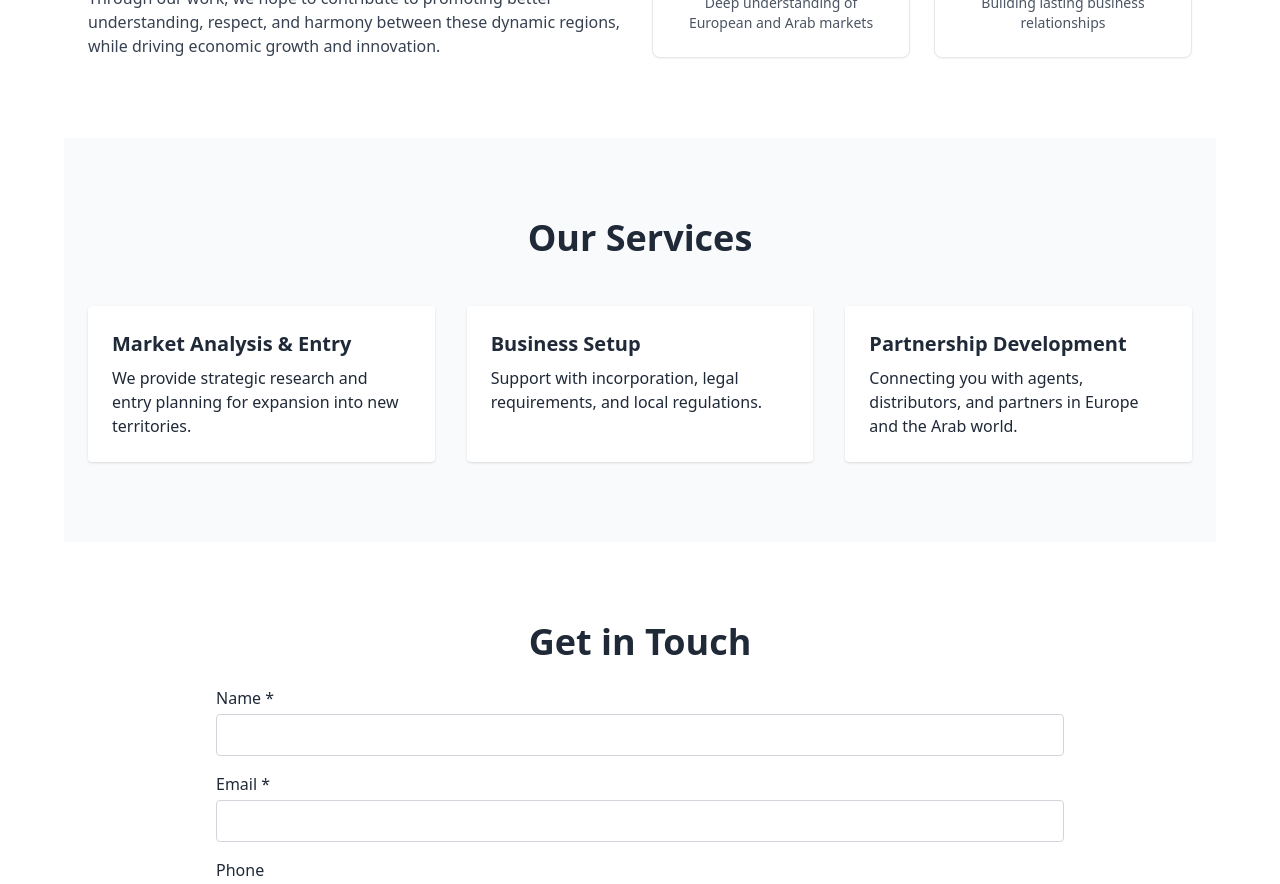
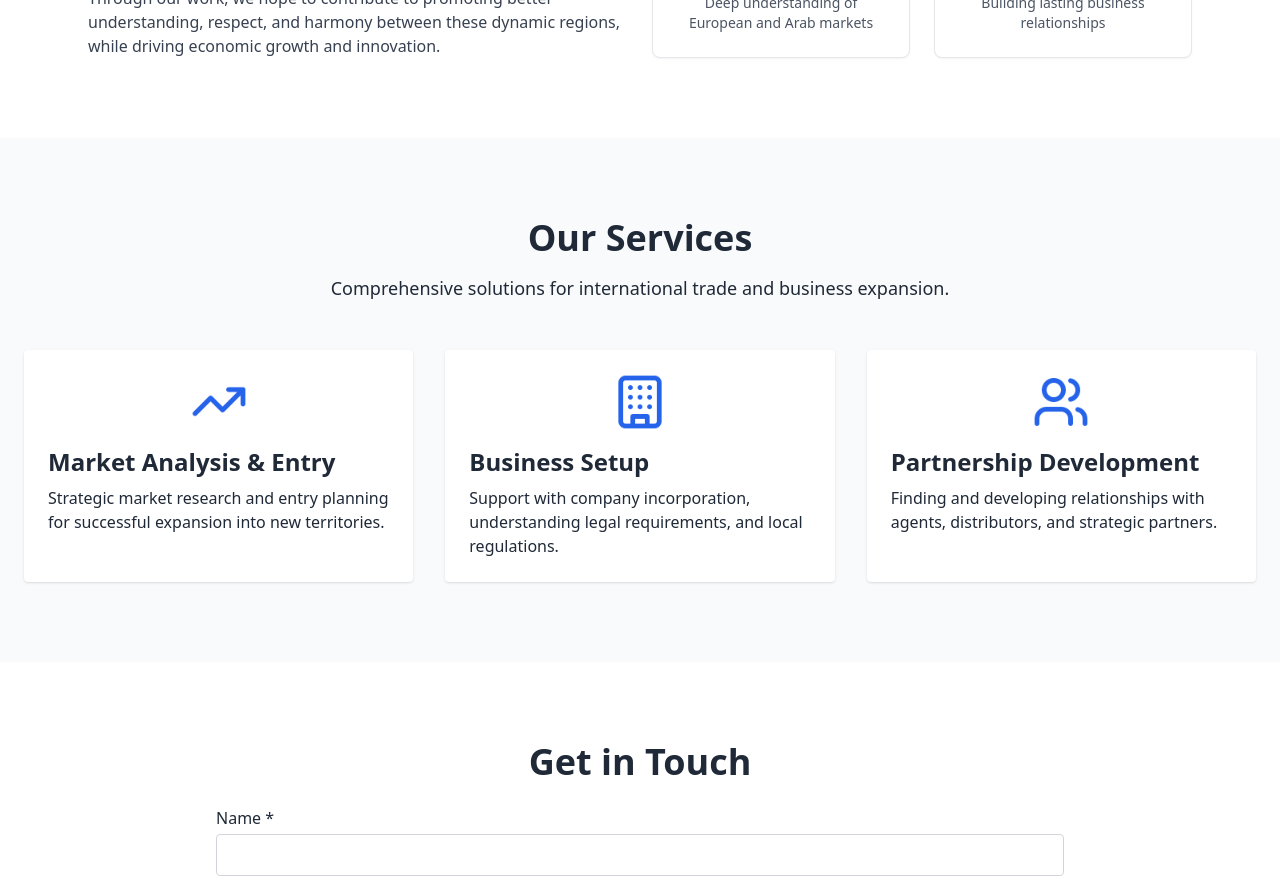
Before and after one commit to ref3at-13/tradeburg, a Next.js app: page / in a window 1280 px wide. Shown: the part 940-1824 px from the top of the page. Built offline with nearby package versions, Linux system fonts and the light colour scheme.

Commit message:
Updating Our Services

```diff
--- a/pages/index.js
+++ b/pages/index.js
@@ -91,20 +91,30 @@ export default function Home() {
       </section>
 
       {/* Services */}
-      <section id="services" className="bg-gray-50 py-20 px-6 max-w-6xl mx-auto">
-        <h2 className="text-4xl font-bold mb-12 text-center">Our Services</h2>
+      <section id="services" className="bg-gray-50 py-20 px-6 w-full">
+        <h2 className="text-4xl font-bold mb-4 text-center">Our Services</h2>
+<p className="text-center text-lg mb-12">Comprehensive solutions for international trade and business expansion.</p>
         <div className="grid md:grid-cols-3 gap-8">
           <div className="p-6 bg-white rounded shadow">
-            <h3 className="text-xl font-semibold mb-2">Market Analysis & Entry</h3>
-            <p>We provide strategic research and entry planning for expansion into new territories.</p>
+            <div className="flex justify-center mb-4">
+  <img src="/Market.png" alt="Market Analysis & Entry" className="h-14 w-14" />
+</div>
+<h3 className="text-2xl font-semibold mb-2">Market Analysis & Entry</h3>
+            <p>Strategic market research and entry planning for successful expansion into new territories.</p>
           </div>
           <div className="p-6 bg-white rounded shadow">
-            <h3 className="text-xl font-semibold mb-2">Business Setup</h3>
-            <p>Support with incorporation, legal requirements, and local regulations.</p>
+            <div className="flex justify-center mb-4">
+  <img src="/Setup.png" alt="Business Setup" className="h-14 w-14" />
+</div>
+<h3 className="text-2xl font-semibold mb-2">Business Setup</h3>
+            <p>Support with company incorporation, understanding legal requirements, and local regulations.</p>
           </div>
           <div className="p-6 bg-white rounded shadow">
-            <h3 className="text-xl font-semibold mb-2">Partnership Development</h3>
-            <p>Connecting you with agents, distributors, and partners in Europe and the Arab world.</p>
+            <div className="flex justify-center mb-4">
+  <img src="/PartnershipDev.png" alt="Partnership Development" className="h-14 w-14" />
+</div>
+<h3 className="text-2xl font-semibold mb-2">Partnership Development</h3>
+            <p>Finding and developing relationships with agents, distributors, and strategic partners.</p>
           </div>
         </div>
       </section>
```
